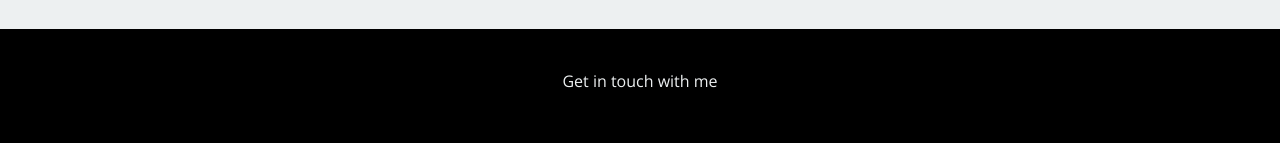
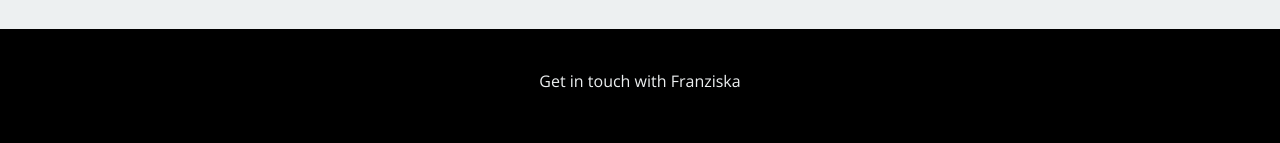
Before and after one commit to Frenzy265/portfolio, a React (Create React App) app: page / in a window 1280 px wide. Shown: the part 2658-2801 px from the top of the page. Built offline with nearby package versions, Linux system fonts and the light colour scheme.

Commit message:
💬 Update footer literals

```diff
--- a/src/sections/Footer.js
+++ b/src/sections/Footer.js
@@ -23,7 +23,7 @@ const Footer = () => {
   return (
     <>
       <Container id="contact">
-        <p>Get in touch with me</p>
+        <p>Get in touch with Franziska</p>
         <ContactCards />
       </Container>
     </>
```
